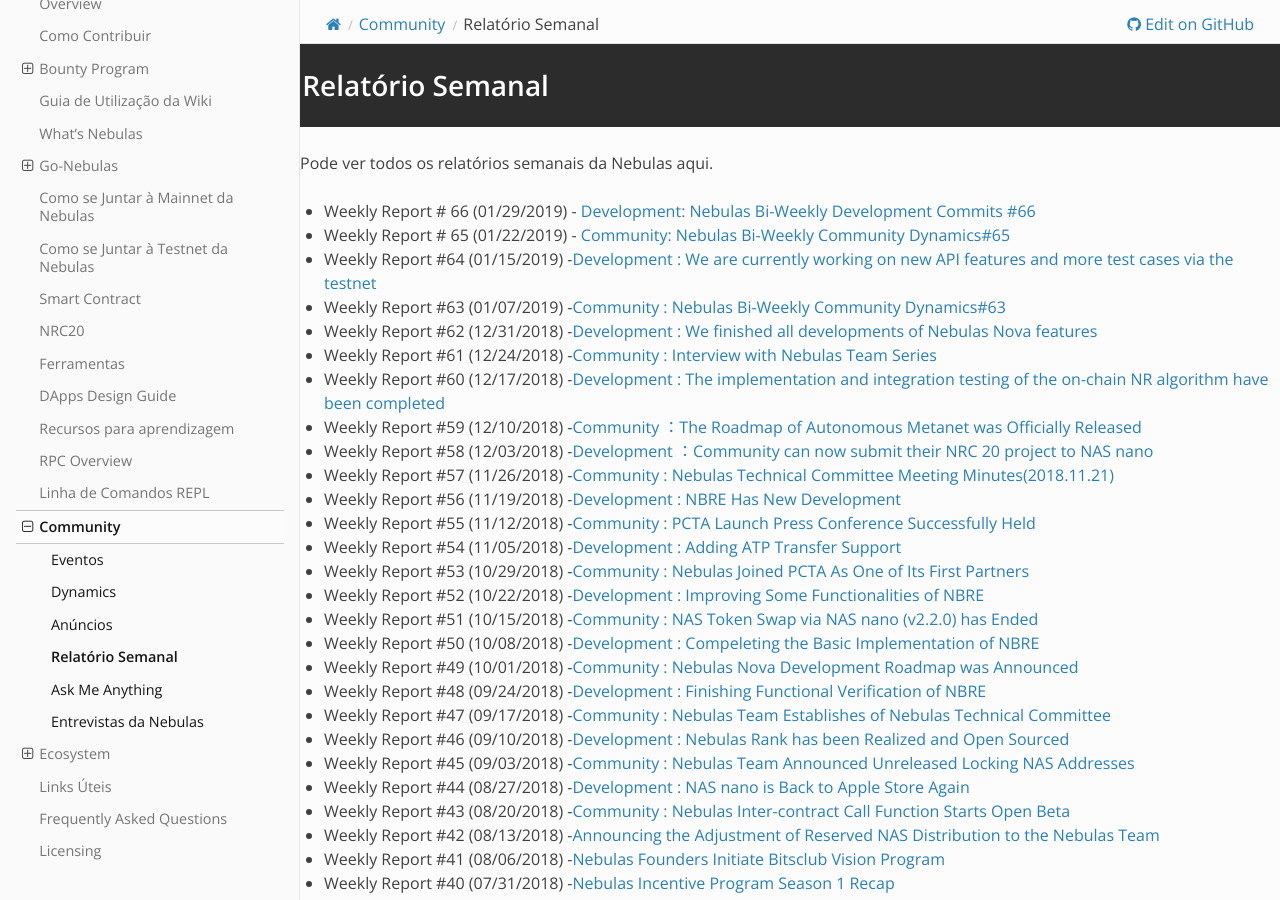
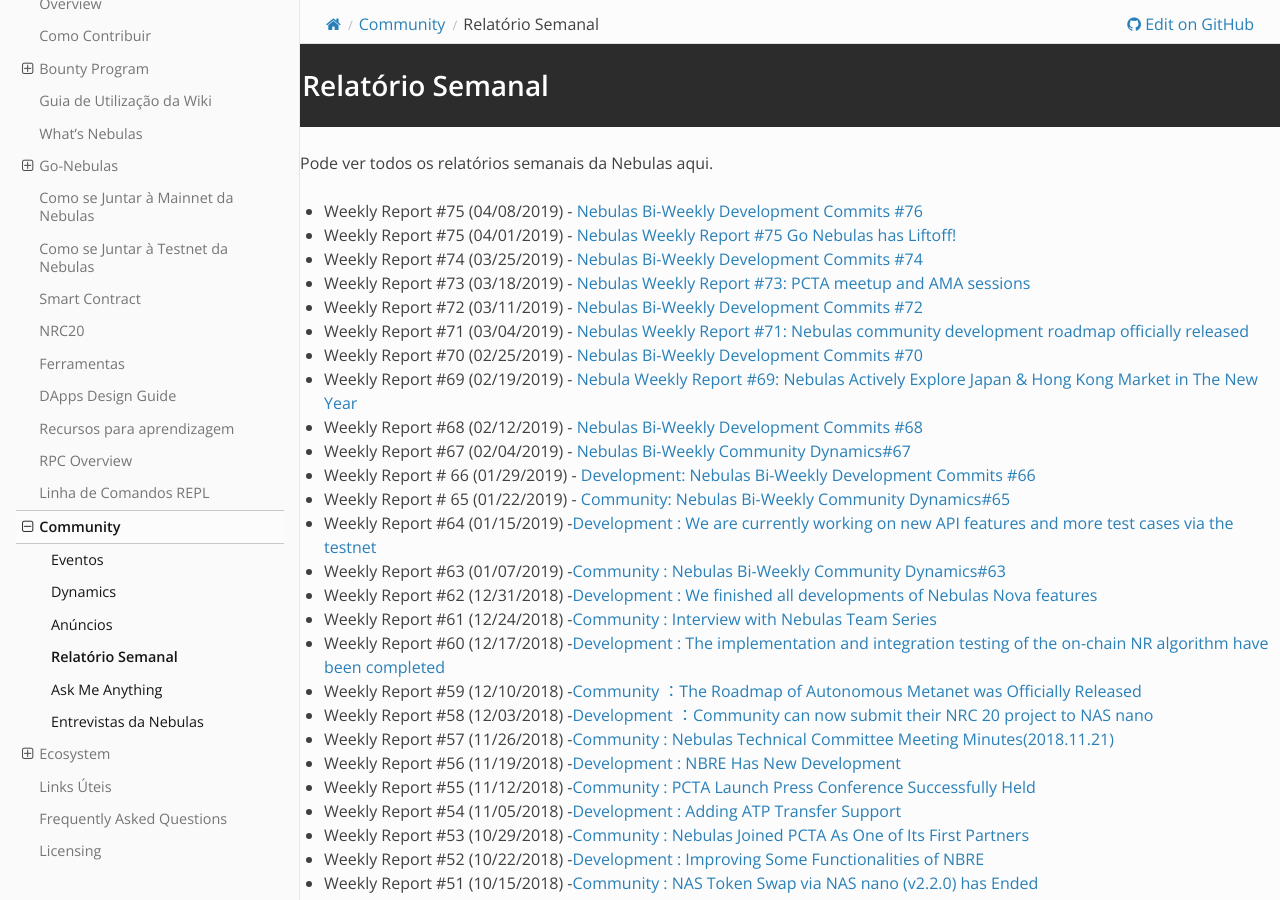
Before and after one commit to nebulasio/nebdocs, a Sphinx documentation site: the page built from docs/community/weekly-report.md, in a window 1280 px wide and 900 px high. Built offline with Sphinx 7.4.7 and the Read the Docs theme 2.0.0, drawn with Linux system fonts in a browser that asks for light colours; pages that are not in the unit, such as notebooks, are missing from menus.

Commit message:
updates weekly-reports.md

```diff
--- a/docs/community/weekly-report.md
+++ b/docs/community/weekly-report.md
@@ -2,6 +2,16 @@
 
 Pode ver todos os relatórios semanais da Nebulas aqui.
 
+- Weekly Report #75 (04/08/2019) - [Nebulas Bi-Weekly Development Commits #76](https://medium.com/nebulasio/nebulas-bi-weekly-development-commits-76-d499defe8c6d)
+- Weekly Report #75 (04/01/2019) - [Nebulas Weekly Report #75 Go Nebulas has Liftoff!](https://medium.com/nebulasio/nebulas-weekly-report-73-go-nebulas-has-liftoff-99bcf7bfb2a9)
+- Weekly Report #74 (03/25/2019) - [Nebulas Bi-Weekly Development Commits #74](https://medium.com/nebulasio/nebulas-bi-weekly-development-commits-74-26f865e399a0)
+- Weekly Report #73 (03/18/2019) - [Nebulas Weekly Report #73: PCTA meetup and AMA sessions](https://medium.com/nebulasio/nebulas-weekly-report-73-pcta-meetup-and-ama-sessions-e0493e5b6f1a)
+- Weekly Report #72 (03/11/2019) - [Nebulas Bi-Weekly Development Commits #72](https://medium.com/nebulasio/nebulas-bi-weekly-development-commits-72-b1306160bbfa)
+- Weekly Report #71 (03/04/2019) - [Nebulas Weekly Report #71: Nebulas community development roadmap officially released](https://medium.com/nebulasio/nebula-weekly-report-71-nebulas-community-development-roadmap-officially-released-e61397c3e477)
+- Weekly Report #70 (02/25/2019) - [Nebulas Bi-Weekly Development Commits #70](https://medium.com/nebulasio/nebulas-bi-weekly-development-commits-70-83c3c859a7a4)
+- Weekly Report #69 (02/19/2019) - [Nebula Weekly Report #69: Nebulas Actively Explore Japan & Hong Kong Market in The New Year](https://medium.com/nebulasio/nebula-weekly-report-69-nebulas-actively-explore-japan-hong-kong-market-in-the-new-year-8c98562475fc)
+- Weekly Report #68 (02/12/2019) - [Nebulas Bi-Weekly Development Commits #68](https://medium.com/nebulasio/nebulas-bi-weekly-development-commits-68-e817b18c8af7)
+- Weekly Report #67 (02/04/2019) - [Nebulas Bi-Weekly Community Dynamics#67](https://medium.com/nebulasio/nebulas-bi-weekly-community-dynamics-67-c2a27ae98149)
 - Weekly Report # 66 (01/29/2019) - [Development: Nebulas Bi-Weekly Development Commits #66](https://medium.com/nebulasio/nebulas-bi-weekly-development-commits-66-c681d87f5302)
 - Weekly Report # 65 (01/22/2019) - [Community: Nebulas Bi-Weekly Community Dynamics#65](https://medium.com/nebulasio/nebulas-bi-weekly-community-dynamics-65-53ae6210faae)
 - Weekly Report #64 (01/15/2019) -[Development : We are currently working on new API features and more test cases via the testnet](https://medium.com/nebulasio/nebulas-bi-weekly-development-commits-64-ff633d06833a)
```
